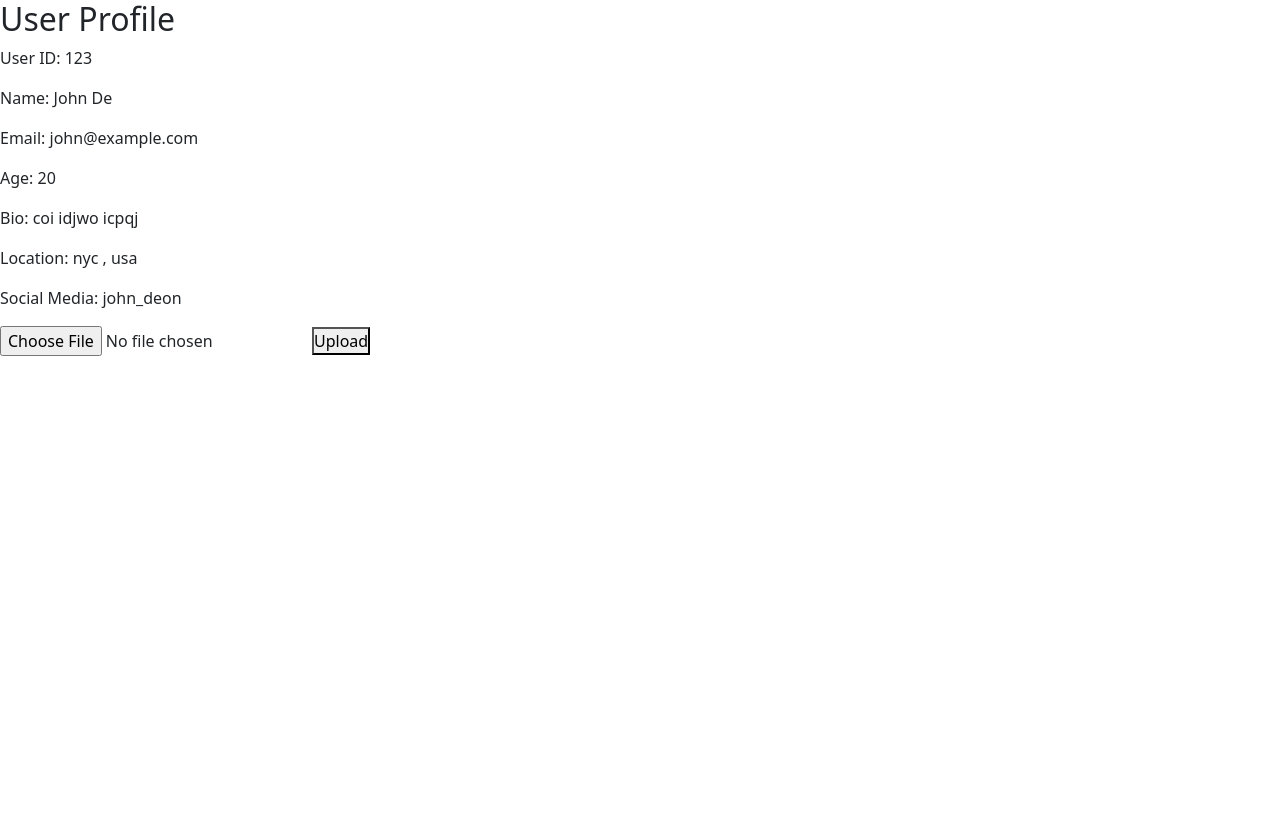
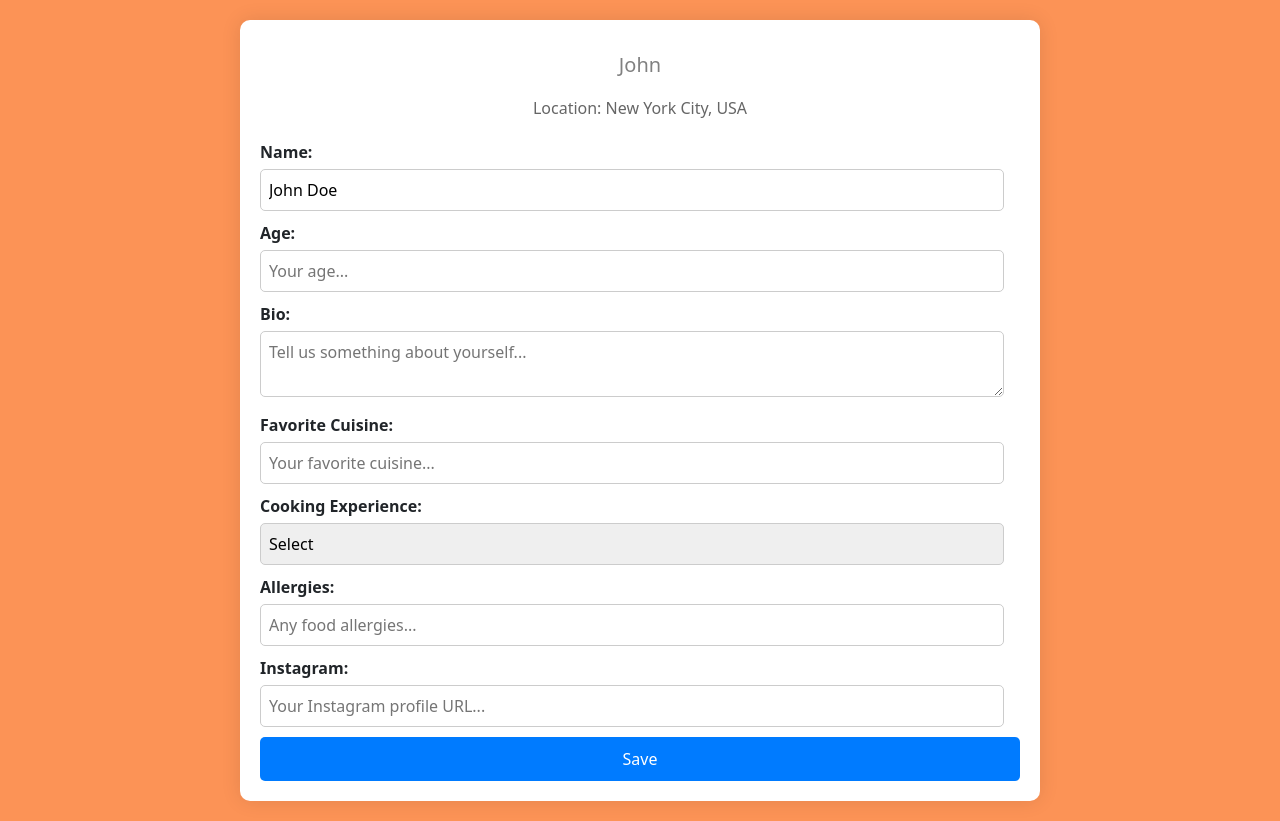
Before and after one commit to gaurav1954/CookConnect, a React (Vite) app in the folder frontend/: page /profile in a window 1280 px wide. Before the commit the page ends 800 px from the top, so only its background shows below. Built offline with nearby package versions, Linux system fonts and the light colour scheme.

Commit message:
profile file updated

```diff
--- a/frontend/src/App.jsx
+++ b/frontend/src/App.jsx
@@ -5,12 +5,13 @@ import DiscoverRecipes from './pages/DiscoverRecipes';
 import Layout from './pages/Layout';
 import SignUp from "./pages/SignUp";
 import Login from "./pages/LogIn";
-import ProfilePage from './pages/ProfilePage';
 import './app.css';
+import Profileform from "./pages/profileform"
 import LandingPage from './pages/LandingPage';
 import COMPLETE_RECIPE from './pages/COMPLETE_RECIPE';
 import Feed from './pages/Feed';
 import Saved from './pages/Saved';
+
 
 export default function App() {
   return (
@@ -21,7 +22,7 @@ export default function App() {
             <Route path="" element={<LandingPage />} />
             <Route path="login" element={<Login />} />
             <Route path="signup" element={<SignUp />} />
-            <Route path="profile" element={<ProfilePage />} />
+            <Route path="profile" element={<Profileform />} />
           </Route>
           <Route path="/" element={<Layout />}>
             <Route path="new" element={<RecipeForm />} />
--- /dev/null
+++ b/frontend/src/pages/Profileform.css
@@ -0,0 +1,95 @@
+.con {
+    display: flex;
+    justify-content: center;
+    align-items: center;
+    min-height: 100vh;
+    background-color:rgb(252, 147, 86);
+}
+
+.content {
+    background-color: #ffffff;
+    padding: 20px;
+    border-radius: 10px;
+    box-shadow: 0 0 20px rgba(0, 0, 0, 0.1);
+    max-width: 800px;
+    width: calc(100% - 40px);
+    margin: 20px;
+}
+
+.user-image {
+    text-align: center;
+    margin-bottom: 20px;
+}
+
+.user-image img {
+    width: 150px;
+    height: 150px;
+    border-radius: 50%;
+    object-fit: cover;
+    border: 5px solid #ffffff;
+    box-shadow: 0 0 20px rgba(0, 0, 0, 0.2);
+}
+
+.username {
+    text-align: center;
+    font-size: 24px;
+    font-weight: bold;
+    margin-top: 10px;
+    color: #333333;
+}
+
+.loc {
+    text-align: center;
+    font-size: 16px;
+    color: #666666;
+    margin-bottom: 20px;
+}
+
+form {
+    margin-top: 20px;
+}
+
+label {
+    display: block;
+    margin-bottom: 5px;
+    font-weight: bold;
+}
+
+textarea,
+input,
+select {
+    width: calc(100% - 16px);
+    /* Adjusted width to accommodate border */
+    padding: 8px;
+    margin-bottom: 10px;
+    border: 1px solid #ccc;
+    border-radius: 5px;
+    box-sizing: border-box;
+}
+
+button {
+    width: 100%;
+    padding: 10px;
+    background-color: #007bff;
+    color: #fff;
+    border: none;
+    border-radius: 5px;
+    cursor: pointer;
+}
+
+button:hover {
+    background-color: #0056b3;
+}
+
+/* Orange background shade */
+.shade {
+    position: fixed;
+    top: 0;
+    left: 0;
+    width: 100%;
+    height: 100%;
+    background-color: rgba(255, 165, 0, 0.2);
+    /* Adjust opacity as needed */
+    z-index: -1;
+    /* Ensure it's behind other content */
+}
--- a/frontend/src/pages/profilePage.jsx
+++ /dev/null
@@ -1,35 +0,0 @@
-import React from 'react';
-const UserProfile = ({ match }) => {
-    // Assume user details are fetched from somewhere
-    const user = {
-        id: '123',
-        name: 'John De',
-        email: 'john@example.com',
-        age: '20',
-        bio: 'coi idjwo icpqj',
-        location: 'nyc , usa',
-        socialMedia: 'john_deon'
-    };
-
-    return (
-        <div className="user-profile-container">
-            <div className="user-details">
-                <h2>User Profile</h2>
-                <p className="user-id">User ID: {user.id}</p>
-                <p className="user-name">Name: {user.name}</p>
-                <p className="user-email">Email: {user.email}</p>
-                <p>Age: {user.age}</p>
-                <p>Bio: {user.bio}</p>
-                <p>Location: {user.location}</p>
-                <p className="user-social-media">Social Media: {user.socialMedia}</p>
-            </div>
-            <div className="upload-profile-pic">
-                {/* Upload profile picture functionality */}
-                <input type="file" accept="image/*" />
-                <button>Upload</button>
-            </div>
-        </div>
-    );
-};
-
-export default UserProfile;
--- /dev/null
+++ b/frontend/src/pages/profileform.jsx
@@ -0,0 +1,115 @@
+import React, { useState } from 'react';
+import './Profileform.css';
+
+const UserProfile = ({ match }) => {
+    const [formData, setFormData] = useState({
+        username: 'John',
+        name: 'John Doe',
+        age: '',
+        location: 'New York City, USA',
+        bio: '',
+        favoriteCuisine: '',
+        cookingExperience: '',
+        allergies: '',
+        instagram: '',
+    });
+
+    const handleChange = (e) => {
+        const { name, value } = e.target;
+        setFormData({
+            ...formData,
+            [name]: value,
+        });
+    };
+
+    const handleSubmit = (e) => {
+        e.preventDefault();
+    };
+
+    return (
+        <div className="con">
+            <div className="content">
+                <p className='username'>{formData.username}</p>
+                <p className='loc'>Location: {formData.location}</p>
+
+                <form onSubmit={handleSubmit}>
+                    <label htmlFor="name">Name:</label>
+                    <input
+                        type="text"
+                        id="name"
+                        name="name"
+                        value={formData.name}
+                        onChange={handleChange}
+                        placeholder="Your name..."
+                    />
+
+                    <label htmlFor="age">Age:</label>
+                    <input
+                        type="number"
+                        id="age"
+                        name="age"
+                        value={formData.age}
+                        onChange={handleChange}
+                        placeholder="Your age..."
+                    />
+
+                    <label htmlFor="bio">Bio:</label>
+                    <textarea
+                        id="bio"
+                        name="bio"
+                        value={formData.bio}
+                        onChange={handleChange}
+                        placeholder="Tell us something about yourself..."
+                    />
+
+                    <label htmlFor="favoriteCuisine">Favorite Cuisine:</label>
+                    <input
+                        type="text"
+                        id="favoriteCuisine"
+                        name="favoriteCuisine"
+                        value={formData.favoriteCuisine}
+                        onChange={handleChange}
+                        placeholder="Your favorite cuisine..."
+                    />
+
+                    <label htmlFor="cookingExperience">Cooking Experience:</label>
+                    <select
+                        id="cookingExperience"
+                        name="cookingExperience"
+                        value={formData.cookingExperience}
+                        onChange={handleChange}
+                    >
+                        <option value="">Select</option>
+                        <option value="beginner">Beginner</option>
+                        <option value="intermediate">Intermediate</option>
+                        <option value="advanced">Advanced</option>
+                    </select>
+
+                    <label htmlFor="allergies">Allergies:</label>
+                    <input
+                        type="text"
+                        id="allergies"
+                        name="allergies"
+                        value={formData.allergies}
+                        onChange={handleChange}
+                        placeholder="Any food allergies..."
+                    />
+
+                    <label htmlFor="instagram">Instagram:</label>
+                    <input
+                        type="text"
+                        id="instagram"
+                        name="instagram"
+                        value={formData.instagram}
+                        onChange={handleChange}
+                        placeholder="Your Instagram profile URL..."
+                    />
+
+                    <button type="submit">Save</button>
+                </form>
+            </div>
+        </div>
+    );
+};
+
+export default UserProfile;
```
Also changed, not shown: frontend/src/pages/ProfilePage.css (deleted).
